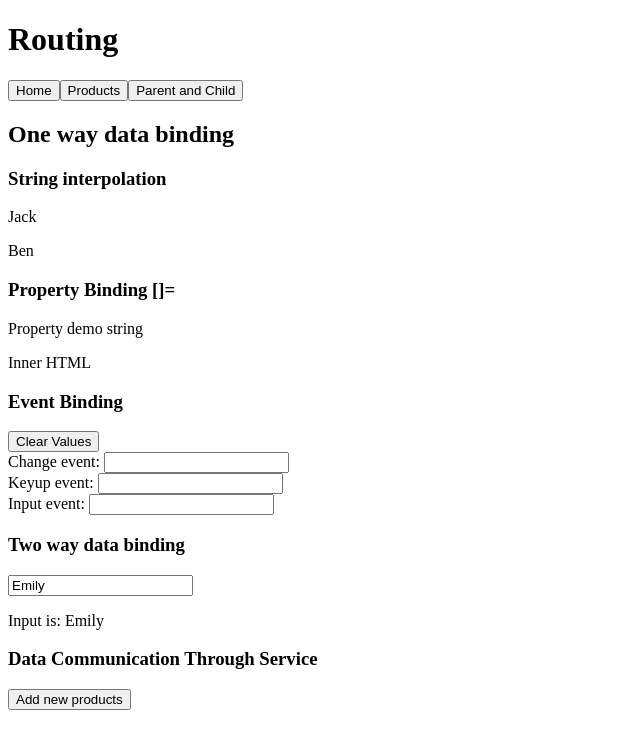
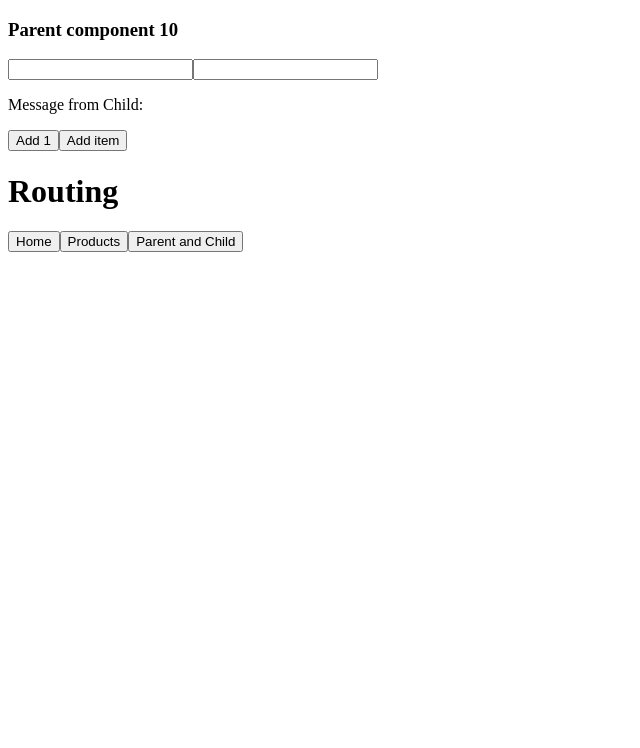
Before and after one commit to Miranda0101/MEAN_2024_03_25, an Angular app: page / in a window 1280 px wide. Shown: the top 748 px of the page, without its empty margins (0-640 px from the left). Built offline with nearby package versions, Linux system fonts and the light colour scheme.

Commit message:
LifecycleHooks

```diff
--- a/src/app/app.component.html
+++ b/src/app/app.component.html
@@ -1,8 +1,10 @@
 <!-- <app-home></app-home>
 <app-products></app-products> -->
-<!-- <app-parent></app-parent> -->
+<app-parent [nums]="newNums" [num]="newNum"></app-parent>
+<button (click)="addOne()">Add 1</button>
+<button (click)="addItem()">Add item</button>
 <h1>Routing</h1>
 <button routerLink="home">Home</button>
 <button routerLink="products">Products</button>
 <button (click)="gotoParent()">Parent and Child</button>
-<router-outlet></router-outlet>
+<!-- <router-outlet></router-outlet> -->
--- a/src/app/app.component.ts
+++ b/src/app/app.component.ts
@@ -8,10 +8,20 @@ import { Router } from '@angular/router';
 })
 export class AppComponent {
   title = 'MEAN_2024_03_25';
-
+  newNum = 10;
+  newNums = [1, 2, 3]
   constructor(private router: Router){}
 
   gotoParent(){
     this.router.navigate(["parent"])
   }
+
+  addOne(){
+    this.newNum++;
+  }
+  addItem(){
+    // this.newNums.push(this.newNums.length + 1);
+    this.newNums = [...this.newNums, this.newNums.length + 1];
+    console.log(this.newNums)
+  }
 }
--- a/src/app/parent/child/child.component.ts
+++ b/src/app/parent/child/child.component.ts
@@ -1,18 +1,43 @@
-import { Component, EventEmitter, Input, OnInit, Output } from '@angular/core';
+import { AfterContentChecked, AfterContentInit, AfterViewChecked, AfterViewInit, Component, DoCheck, EventEmitter, Input, OnChanges, OnDestroy, OnInit, Output, SimpleChanges } from '@angular/core';
 
 @Component({
   selector: 'app-child',
   templateUrl: './child.component.html',
   styleUrls: ['./child.component.css']
 })
-export class ChildComponent implements OnInit {
+export class ChildComponent implements OnInit, OnDestroy, OnChanges, AfterContentInit, AfterContentChecked,
+AfterViewChecked, AfterViewInit, DoCheck {
   @Input() fromParent: string = '';
   @Output() customEvent: EventEmitter<string> = new EventEmitter;
   @Input() message2: string ='';
   constructor() { }
 
   ngOnInit(): void {
+    console.log("child ngOnInit")
   }
+
+  ngOnChanges(changes: SimpleChanges): void {
+      console.log("child ngOnChanges")
+  }
+
+  ngAfterContentChecked(): void {
+    console.log("child ngAfterContentChecked")
+  }
+  ngAfterContentInit(): void {
+    console.log("child ngAfterContentInit")
+  }
+  ngAfterViewChecked(): void {
+    console.log("child ngAfterViewChecked")
+  }
+  ngAfterViewInit(): void {
+    console.log("child ngAfterViewInit")
+  }
+  ngDoCheck(): void {
+      console.log("child ngDoCheck")
+  }
+  ngOnDestroy(): void {
+    console.log("child ngOnDestroy called")
+}
 
   onInput(event: Event){
     let str = (<HTMLInputElement>event.target)?.value;
--- a/src/app/parent/parent.component.html
+++ b/src/app/parent/parent.component.html
@@ -1,7 +1,7 @@
-<h3>Parent component</h3>
+<h3>Parent component {{num}}</h3>
 
 <input type="text" (keyup)="onKeyup(inputField)" #inputField>
 <input type="text" (keyup)="newMessage(inputField2)" #inputField2>
 <p>Message from Child: {{ fromChild }}</p>
 
-<app-child [fromParent]="toChild" (customEvent)="onCustomEvent($event)" [message2]="message2"></app-child>
+<!-- <app-child [fromParent]="toChild" (customEvent)="onCustomEvent($event)" [message2]="message2"></app-child> -->
--- a/src/app/parent/parent.component.ts
+++ b/src/app/parent/parent.component.ts
@@ -1,19 +1,49 @@
-import { Component, OnInit } from '@angular/core';
+import { AfterContentChecked, AfterContentInit, AfterViewChecked, AfterViewInit, Component, DoCheck, Input, OnChanges, OnDestroy, OnInit, SimpleChanges } from '@angular/core';
 
 @Component({
   selector: 'app-parent',
   templateUrl: './parent.component.html',
   styleUrls: ['./parent.component.css']
 })
-export class ParentComponent implements OnInit {
+export class ParentComponent implements OnInit, OnDestroy, OnChanges, AfterContentInit, AfterContentChecked,
+AfterViewChecked, AfterViewInit, DoCheck {
+  @Input() num: number | undefined;
+  @Input() nums: number[] | undefined;
+
   toChild: string = 'Hello from Parent'
   fromChild: string = '';
   message2: string = '';
-  constructor() { }
+  constructor() {
+    console.log("Constructor")
+  }
 
+// Lifecycle hooks
+  ngOnInit(): void {
+    console.log("ngOnInit called")
+  }
+  ngOnDestroy(): void {
+      console.log("ngOnDestroy called")
+  }
+  ngOnChanges(changes: SimpleChanges): void {
+      console.log("ngOnChanges")
+  }
 
-  ngOnInit(): void {
+  ngAfterContentChecked(): void {
+    console.log("ngAfterContentChecked")
   }
+  ngAfterContentInit(): void {
+    console.log("ngAfterContentInit")
+  }
+  ngAfterViewChecked(): void {
+    console.log("ngAfterViewChecked")
+  }
+  ngAfterViewInit(): void {
+    console.log("ngAfterViewInit")
+  }
+  ngDoCheck(): void {
+      console.log("ngDoCheck")
+  }
+
 
   onKeyup(message: HTMLInputElement){
     this.toChild = message.value;
```
